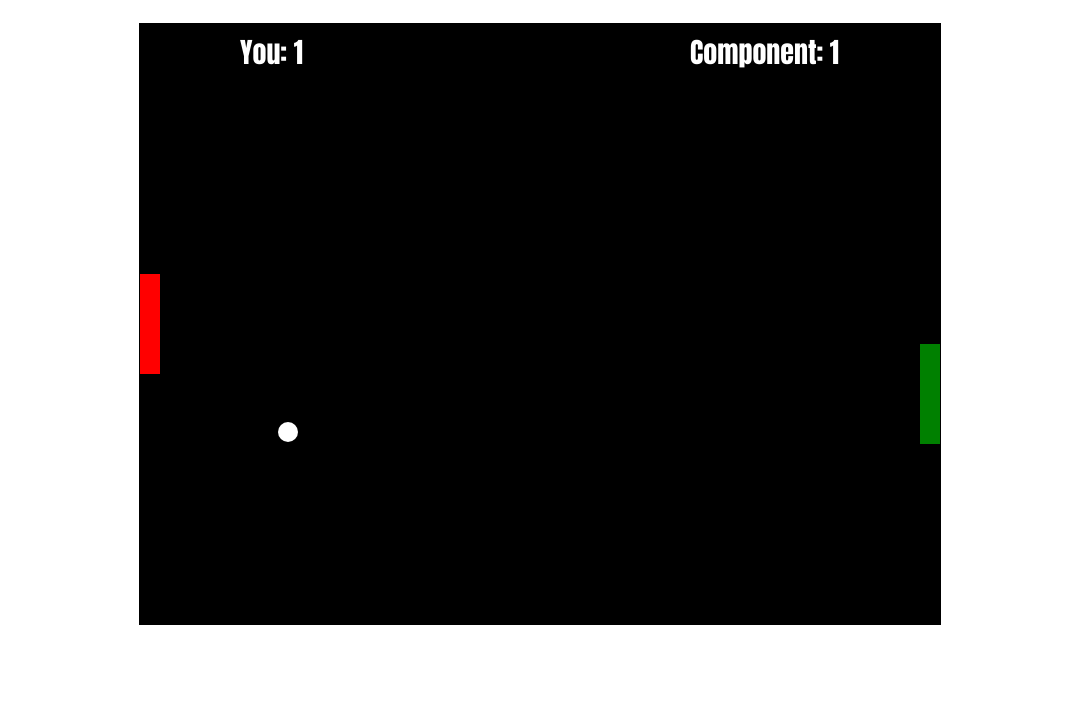
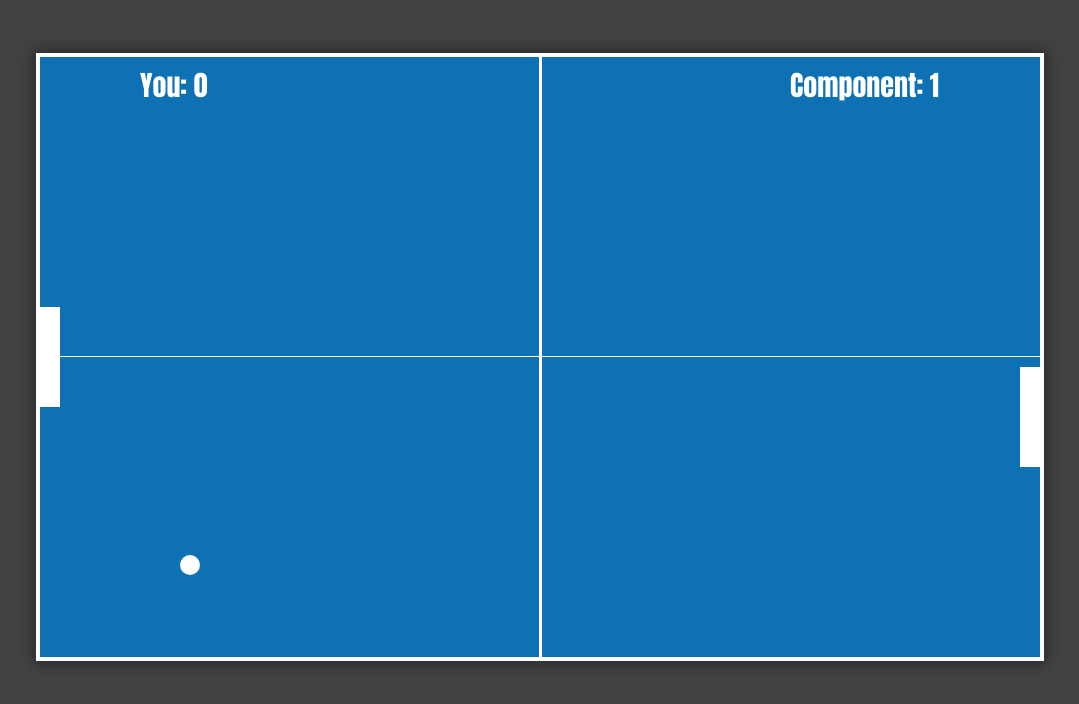
Before and after one commit to szyncel/pingPong, a plain HTML site: page index.html in a window 1280 px wide. Shown: the whole page, without its empty margins (100-1179 px from the left). Drawn offline with Linux system fonts and the light colour scheme.

Commit message:
-skromny wygląd

```diff
--- a/css/style.css
+++ b/css/style.css
@@ -1,9 +1,18 @@
+body{
+    background:#414345;
+}
+
+
+
 #gameCanvas {
     position: relative;
-    top: 15px;
-    border: 1px solid black;
+    top:45px;
+    border: 4px solid white;
     margin: 0 auto;
 
     display: block;
+    -webkit-box-shadow: 0px 0px 15px 3px rgba(0,0,0,0.40);
+    -moz-box-shadow: 0px 0px 15px 3px rgba(0,0,0,0.40);
+    box-shadow: 0px 0px 15px 3px rgba(0,0,0,0.40);
 
 }
--- a/index.html
+++ b/index.html
@@ -10,7 +10,7 @@
 </head>
 
 <body>
-    <canvas id="gameCanvas" width="800" height="600"></canvas>
+    <canvas id="gameCanvas" width="1000" height="600"></canvas>
 
 
     <script src="js/scripts.js"></script>
--- a/js/scripts.js
+++ b/js/scripts.js
@@ -2,18 +2,17 @@
     var canvas = document.querySelector('#gameCanvas');
     var context = canvas.getContext('2d');
     var ballX = 400;
-    var ballSpeedX = -7;
+    var ballSpeedX = -10;
     var ballY = 150;
-    var ballSpeedY = -3;
+    var ballSpeedY = -5;
     var paddle1Y = 250;
     var paddle2Y = 250;
     var paddleHeight = 100;
 
     var player1Score = 0;
     var player2Score = 0;
-    const WINNING_SCORE = 3;
+    const WINNING_SCORE = 5;
     var showWinScreen = false;
-
 
     function getMousePos(evt) {
         var rect = canvas.getBoundingClientRect();
@@ -23,13 +22,21 @@
         };
     }
 
-
-    var framesPerSecond = 30;
+    var framesPerSecond = 35;
     setInterval(function () {
         moveBall();
         drawGame();
     }, 1000 / framesPerSecond);
 
+
+    canvas.addEventListener('click', function () {
+        if (showWinScreen) {
+            player1Score = 0;
+            player2Score = 0;
+            showWinScreen = false;
+            resetBallPosition();
+        }
+    });
     canvas.addEventListener('mousemove', function (evt) {
         var mousePos = getMousePos(evt);
         paddle1Y = mousePos.y - paddleHeight / 2;
@@ -40,10 +47,12 @@
 
 
     function computerMovment() {
-        if (ballY - 35 > paddle2Y + paddleHeight / 2) paddle2Y += 5;
-        else paddle2Y -= 5;
+        if (ballY - 35 > paddle2Y + paddleHeight / 2) paddle2Y += 10;
+        if ((ballY + 35 < paddle2Y + paddleHeight / 2)) paddle2Y -= 10;
 
     }
+
+
 
     function moveBall() {
         computerMovment();
@@ -57,6 +66,7 @@
             }
             else {
                 player2Score += 1;
+                // alert('Punkt dla przeciwnika');
                 resetBallPosition();
             }
         }
@@ -69,6 +79,7 @@
             }
             else {
                 player1Score += 1;
+                // alert('Punkt dla przeciwnika');
                 resetBallPosition();
             }
         }
@@ -77,44 +88,38 @@
         if (ballY <= 0) ballSpeedY = -ballSpeedY;
     }
 
-    function resetBallPosition() {
+    function resetBallPosition() { //przy wyświetlaniu wyniku gra nadal gra!!
         if (player1Score >= WINNING_SCORE || player2Score >= WINNING_SCORE) {
-            player1Score=0;
-            player2Score=0;
             showWinScreen = true;
         }
-
-        ballSpeedX = -ballSpeedX;
         ballX = canvas.width / 2;
         ballY = canvas.height / 2;
+        ballSpeedX = -ballSpeedX;
     }
-
 
     function drawGame() {
         if (showWinScreen) {
-            colorField("red");
-            context.fillStyle="white";
+            colorField("black");
+            context.fillStyle = "white";
             context.font = "40px Impact";
-            context.fillText("Koniec Gry", 300, 50);
-            context.font = "30px Impact";
-            // context.fillText("You: " + player1Score, 100, 150);
-            // context.fillText("Component: " + player2Score, canvas.width - 250, 150);
+            if (player1Score === WINNING_SCORE) context.fillText("Wygrał gracz nr 1", 360, 100);
+            else context.fillText("Wygrał gracz nr 2", 360, 100);
+            context.font = "20px Impact";
+            context.fillText("Kliknij aby zagrać ponownie", 370, 500);
             return;
+        } else {
+            colorField("#0e71b4");
+            colorRect(canvas.width/2-1,0,3,canvas.height,"white");
 
-        } else {
-            colorField("black");
-            colorRect(0, paddle1Y, 20, paddleHeight, "red");
-            colorRect(canvas.width - 20, paddle2Y, 20, paddleHeight, "green");
+            colorRect(0,canvas.height/2-1,canvas.width,1,"white");
+            colorRect(0, paddle1Y, 20, paddleHeight, "white");
+            colorRect(canvas.width - 20, paddle2Y, 20, paddleHeight, "white");
             drawBall(ballX, ballY, 10, "white");
 
             context.font = "28px Impact";
             context.fillText("You: " + player1Score, 100, 40);
             context.fillText("Component: " + player2Score, canvas.width - 250, 40);
         }
-
-
-
-
     }
 
     function colorField(color) {
@@ -135,5 +140,4 @@
         context.fill();
     }
 
-
 })()
```
